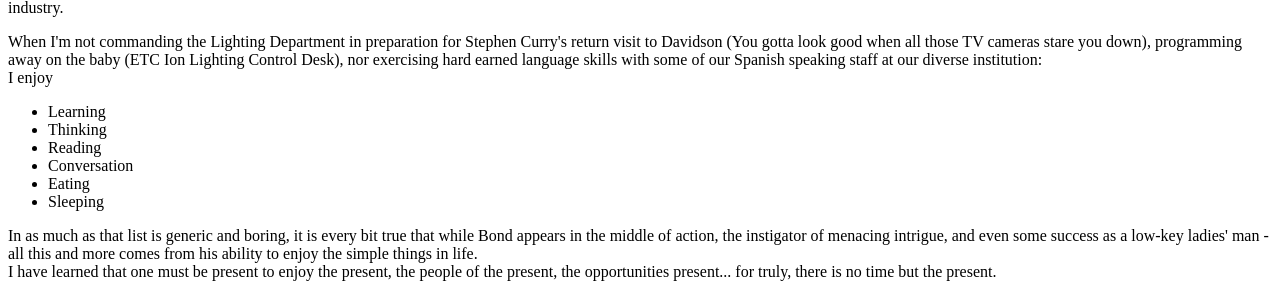
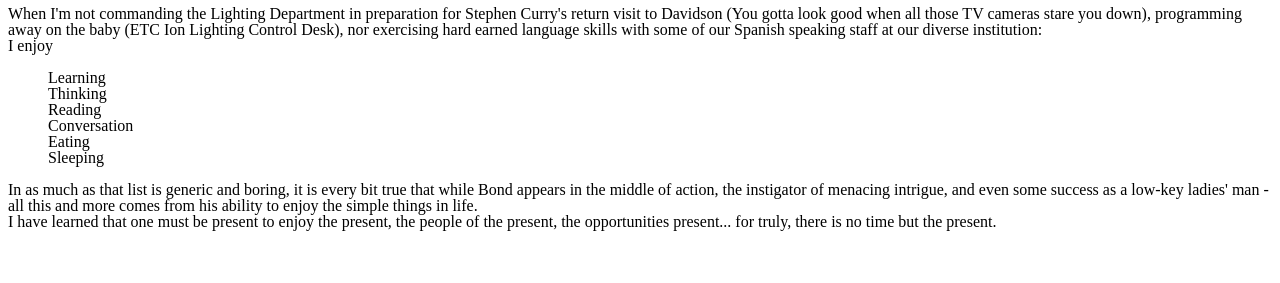
Before and after one commit to dashinja/BP-Old, a plain HTML site: page index.html in a window 1280 px wide. Shown: the part 2010-2293 px from the top of the page. After the commit the page ends 2256 px from the top, so only its background shows below. Drawn offline with Linux system fonts and the light colour scheme.

Commit message:
Link reset.css and stle.css to index.html

```diff
--- a/index.html
+++ b/index.html
@@ -5,8 +5,9 @@
 	<meta http-equiv="X-UA-Compatible" content="IE=edge">
 	<title>Byron Miller - About Me</title>
 	<meta name="viewport" content="width=device-width, initial-scale=1">
-	<link rel="stylesheet" type="text/css" media="screen" href="main.css" />
-	<script src="main.js"></script>
+	<link rel="stylesheet" type="text/css" media="screen" href="assets/css/reset.css" />
+	<link rel="stylesheet" type="text/css" media="screen" href="assets/css/style.css" />
+	<!--<script src="main.js"></script>-->
 </head>
 
 <body>
```
